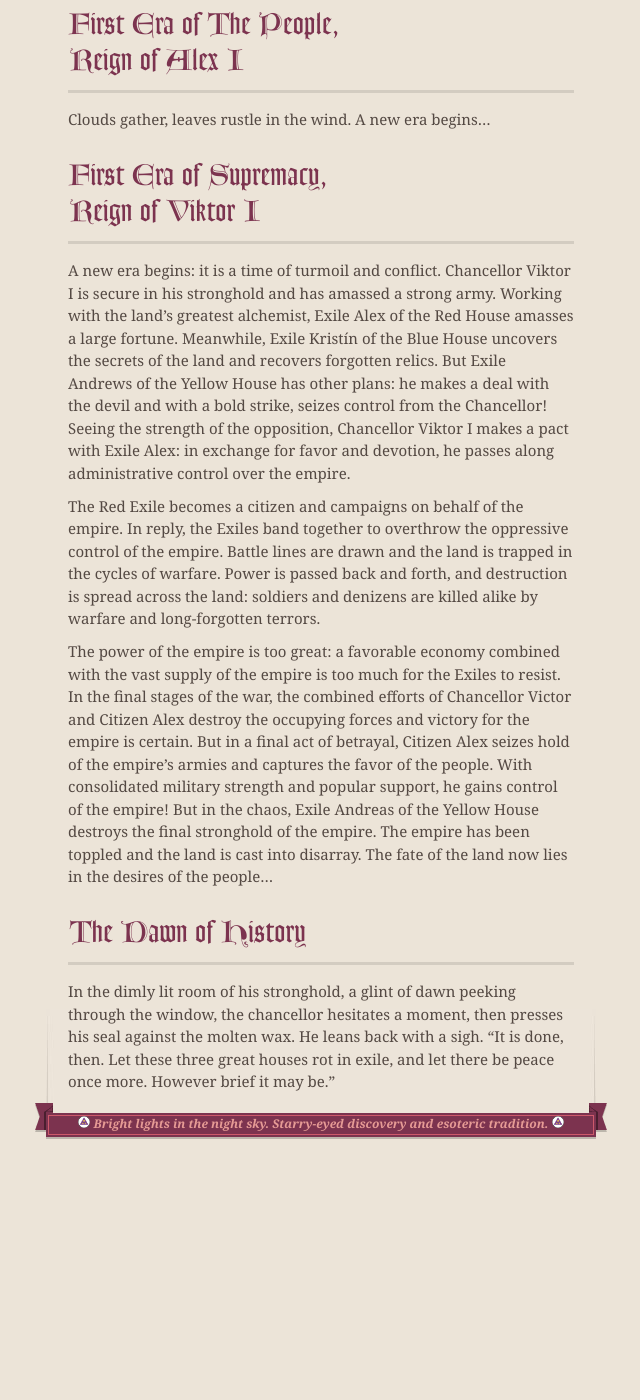
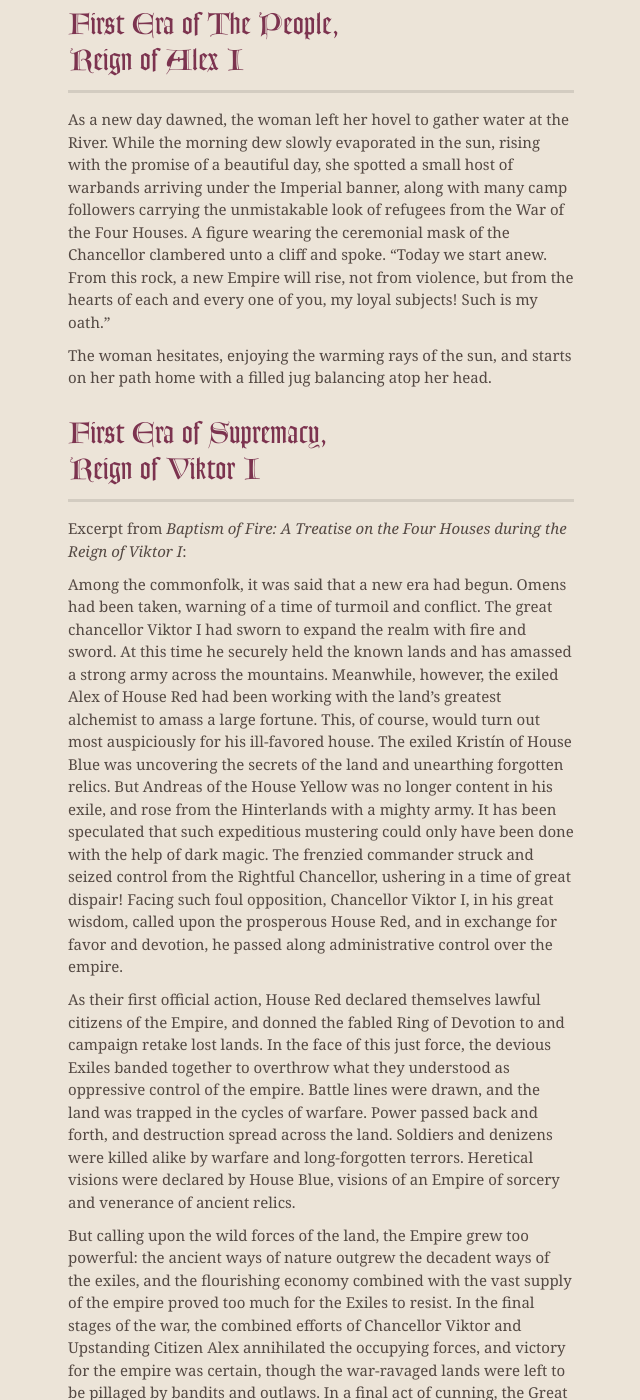
Before and after one commit to alexrutar/helichrysum, a Jekyll site: the page built from index.md, in a window 1280 px wide and 1400 px high, scrolled down 1814 px. Shown: the whole window, without its empty margins (319-959 px from the left). Built offline with Jekyll 4.4.1, drawn with Linux system fonts in a browser that asks for light colours; before the commit the page ends 2993 px from its top, so only the background shows below that; some of the changed text lies outside the part shown.

Commit message:
Embellishments for the chronicle

```diff
--- a/index.md
+++ b/index.md
@@ -51,30 +51,31 @@ _Hinterlands_
 ## The Helichrysum Chronicle
 
 ### First Era of The People, <br/> Reign of Alex I
-Clouds gather, leaves rustle in the wind.
-A new era begins...
+As a new day dawned, the woman left her hovel to gather water at the River. While the morning dew slowly evaporated in the sun, rising with the promise of a beautiful day, she spotted a small host of warbands arriving under the Imperial banner, along with many camp followers carrying the unmistakable look of refugees from the War of the Four Houses. A figure wearing the ceremonial mask of the Chancellor clambered unto a cliff and spoke. "Today we start anew. From this rock, a new Empire will rise, not from violence, but from the hearts of each and every one of you, my loyal subjects! Such is my oath."
+
+The woman hesitates, enjoying the warming rays of the sun, and starts on her path home with a filled jug balancing atop her head.
 
 
 ### First Era of Supremacy, <br/> Reign of Viktor I
-A new era begins: it is a time of turmoil and conflict.
-Chancellor Viktor I is secure in his stronghold and has amassed a strong army.
-Working with the land's greatest alchemist, Exile Alex of the Red House amasses a large fortune.
-Meanwhile, Exile Kristín of the Blue House uncovers the secrets of the land and recovers forgotten relics.
-But Exile Andrews of the Yellow House has other plans: he makes a deal with the devil and with a bold strike, seizes control from the Chancellor!
-Seeing the strength of the opposition, Chancellor Viktor I makes a pact with Exile Alex: in exchange for favor and devotion, he passes along administrative control over the empire.
 
-The Red Exile becomes a citizen and campaigns on behalf of the empire.
-In reply, the Exiles band together to overthrow the oppressive control of the empire.
-Battle lines are drawn and the land is trapped in the cycles of warfare.
-Power is passed back and forth, and destruction is spread across the land: soldiers and denizens are killed alike by warfare and long-forgotten terrors.
+Excerpt from _Baptism of Fire: A Treatise on the Four Houses during the Reign of Viktor I_:
 
-The power of the empire is too great: a favorable economy combined with the vast supply of the empire is too much for the Exiles to resist.
-In the final stages of the war, the combined efforts of Chancellor Victor and Citizen Alex destroy the occupying forces and victory for the empire is certain.
-But in a final act of betrayal, Citizen Alex seizes hold of the empire's armies and captures the favor of the people.
-With consolidated military strength and popular support, he gains control of the empire!
-But in the chaos, Exile Andreas of the Yellow House destroys the final stronghold of the empire.
-The empire has been toppled and the land is cast into disarray.
-The fate of the land now lies in the desires of the people...
+Among the commonfolk, it was said that a new era had begun. Omens had been taken, warning of a time of turmoil and conflict.
+The great chancellor Viktor I had sworn to expand the realm with fire and sword. At this time he securely held the known lands and has amassed a strong army across the mountains.
+Meanwhile, however, the exiled Alex of House Red had been working with the land's greatest alchemist to amass a large fortune. This, of course, would turn out most auspiciously for his ill-favored house. The exiled Kristín of House Blue was uncovering the secrets of the land and unearthing forgotten relics.
+But Andreas of the House Yellow was no longer content in his exile, and rose from the Hinterlands with a mighty army. It has been speculated that such expeditious mustering could only have been done with the help of dark magic. The frenzied commander struck and seized control from the Rightful Chancellor, ushering in a time of great dispair!
+Facing such foul opposition, Chancellor Viktor I, in his great wisdom, called upon the prosperous House Red, and in exchange for favor and devotion, he passed along administrative control over the empire.
+
+As their first official action, House Red declared themselves lawful citizens of the Empire, and donned the fabled Ring of Devotion to and campaign retake lost lands.
+In the face of this just force, the devious Exiles banded together to overthrow what they understood as oppressive control of the empire.
+Battle lines were drawn, and the land was trapped in the cycles of warfare.
+Power passed back and forth, and destruction spread across the land. Soldiers and denizens were killed alike by warfare and long-forgotten terrors. Heretical visions were declared by House Blue, visions of an Empire of sorcery and venerance of ancient relics.
+
+But calling upon the wild forces of the land, the Empire grew too powerful: the ancient ways of nature outgrew the decadent ways of the exiles, and the flourishing economy combined with the vast supply of the empire proved too much for the Exiles to resist.
+In the final stages of the war, the combined efforts of Chancellor Viktor and Upstanding Citizen Alex annihilated the occupying forces, and victory for the empire was certain, though the war-ravaged lands were left to be pillaged by bandits and outlaws.
+In a final act of cunning, the Great Successor Alex seized hold of the empire's armies and captured the favor of the people, thus ending the crumbling reign of Viktor I with consolidated military strength and popular support.
+But in the chaos, the bloodthirsty and spiteful House Yellow made a desperate and cowardly attack on the final stronghold of the Empire, toppling their rule and casting the land into disarray.
+Much doubt was cast on the future of the Empire that the mighty House Red inherited...
 
 
 ### The Dawn of History
```
